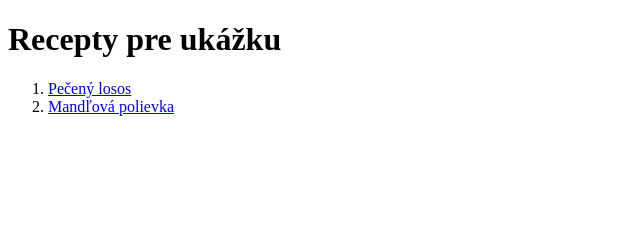
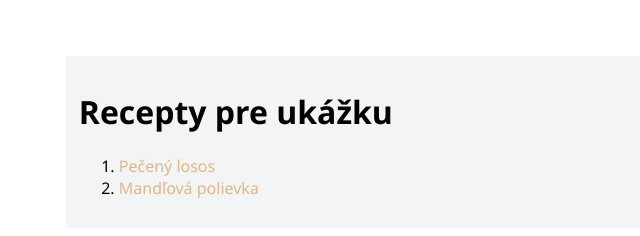
Before and after one commit to lkrabac/html-css, a plain HTML site: page index.html in a window 1280 px wide. Shown: the whole page, without its empty margins (0-640 px from the left). Drawn offline with Linux system fonts and the light colour scheme.

Commit message:
Pridane css do vsetkych suborov, zakladny setup pre container,flex-wrapper,body

```diff
--- a/index.html
+++ b/index.html
@@ -4,15 +4,21 @@
     <meta charset="UTF-8">
     <meta http-equiv="X-UA-Compatible" content="IE=edge">
     <meta name="viewport" content="width=device-width, initial-scale=1.0">
+    <link rel="stylesheet" href="style.css">
     <title>Basic-Html recepty.</title>
 </head>
     <body>
-        <h1>Recepty pre ukážku</h1>
+        <div class="flex-wrapper">
+            <div class="container">
+                <h1>Recepty pre ukážku</h1>
+                <div class="flex">
 
-        <ol>
-            <li><a href="recepty/losos.html">Pečený losos</a></li>
-            <li><a href="recepty/mandlova-polievka.html">Mandľová polievka</a></li>
-        </ol>
-
+                </div>
+                <ol>
+                    <li><a href="recepty/losos.html">Pečený losos</a></li>
+                    <li><a href="recepty/mandlova-polievka.html">Mandľová polievka</a></li>
+                </ol>
+            </div>
+        </div>
     </body>
 </html>
--- /dev/null
+++ b/style.css
@@ -0,0 +1,28 @@
+body {
+    font-family: 'Segoe UI', Tahoma, Geneva, Verdana, sans-serif;
+}
+
+a {
+    transition: color 0.2s;
+    text-decoration: none;
+    color:burlywood;
+}
+
+a:hover{
+    color: black;
+    text-decoration: underline;
+}
+
+.flex-wrapper {
+    display:flex;
+    justify-content: center;
+}
+
+.container {
+    margin-top: 3em;
+    padding: 13px;
+
+    width: 88.8%;
+
+    background-color: rgb(243 244 246);
+}
```
Also changed, not shown: recepty/losos.html (+1 -0 lines), recepty/mandlova-polievka.html (+1 -0 lines).
